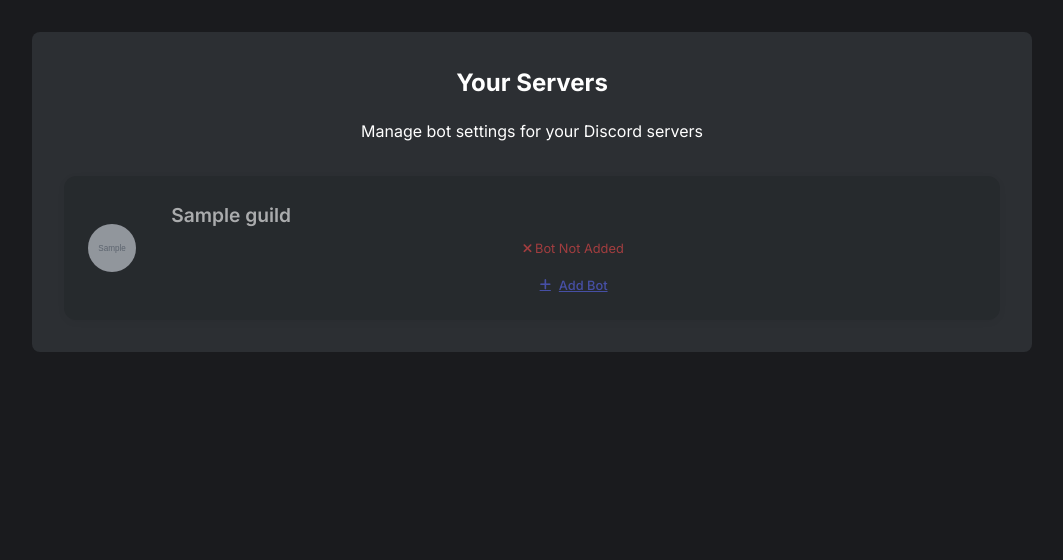
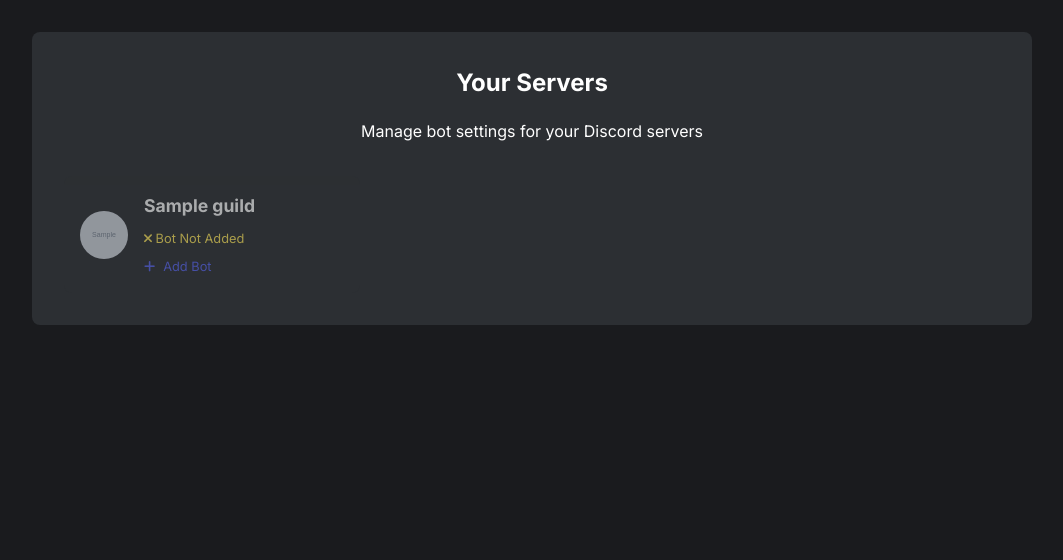
Before and after one commit to sreayas-me/bot, a Flask app: template dashboard/templates/servers.html in a window 1280 px wide. Shown: the part 70-630 px from the top of the page, without its empty margins (108-1171 px from the left). Run offline with Flask 3, Linux system fonts and the light colour scheme; the template is opened without the code that fills it: most values are stand-ins (such as "Sample title", 1, 10 or a date in 2020); grey boxes marked "Sample" are stand-in pictures.

Commit message:
Changing over servers.html to put inside dashboard https://github.com/bronxbot/dashboard

```diff
--- a/dashboard/templates/servers.html
+++ b/dashboard/templates/servers.html
@@ -28,97 +28,18 @@
 
     <link rel="stylesheet" href="{{ url_for('static', filename='css/style.css') }}">
     <link rel="stylesheet" href="https://cdnjs.cloudflare.com/ajax/libs/font-awesome/6.0.0/css/all.min.css">
-    <style>
-        /* Responsive grid improvements */
-        .server-grid {
-            display: grid;
-            grid-template-columns: repeat(auto-fit, minmax(260px, 1fr));
-            gap: 1.5rem;
-            margin-top: 2rem;
-        }
-        .server-card {
-            background: #23272a;
-            border-radius: 12px;
-            padding: 1.5rem;
-            display: flex;
-            align-items: center;
-            transition: box-shadow 0.2s, transform 0.2s;
-            box-shadow: 0 2px 8px rgba(0,0,0,0.08);
-            text-decoration: none;
-            color: inherit;
-        }
-        .server-card.active:hover, .server-card.active:focus {
-            box-shadow: 0 4px 16px #5865f2aa;
-            transform: translateY(-2px) scale(1.02);
-        }
-        .server-card.disabled {
-            opacity: 0.6;
-            cursor: not-allowed;
-            pointer-events: none;
-        }
-        .server-icon img, .server-icon i {
-            width: 56px;
-            height: 56px;
-            border-radius: 50%;
-            background: #2c2f33;
-            object-fit: cover;
-            display: block;
-        }
-        .server-icon {
-            margin-right: 1.2rem;
-            flex-shrink: 0;
-        }
-        .server-info h3 {
-            margin: 0 0 0.5rem 0;
-            font-size: 1.2rem;
-            font-weight: 600;
-        }
-        .server-actions {
-            display: flex;
-            gap: 1rem;
-            align-items: center;
-        }
-        .server-status.active {
-            color: #43b581;
-        }
-        .server-status.inactive {
-            color: #f04747;
-        }
-        .add-bot-link {
-            color: #5865f2;
-            text-decoration: underline;
-            font-weight: 500;
-        }
-        .add-bot-link:hover, .add-bot-link:focus {
-            color: #4752c4;
-        }
-        .settings-hint {
-            color: #aaa;
-            font-size: 0.95em;
-        }
-        @media (max-width: 600px) {
-            .server-card {
-                flex-direction: column;
-                align-items: flex-start;
-            }
-            .server-icon {
-                margin-right: 0;
-                margin-bottom: 1rem;
-            }
-        }
-    </style>
 </head>
 <body>
-    <nav class="navbar" aria-label="Main navigation">
+    <nav class="navbar">
         <div class="nav-content">
-            <button id="nav-toggle" class="nav-toggle" aria-label="Toggle navigation" aria-expanded="false">
+            <button id="nav-toggle" class="nav-toggle">
                 <i class="fas fa-bars"></i>
             </button>
             <a href="/" class="nav-brand">BronxBot</a>
             <div class="nav-links collapsible">
                 <a href="/" class="nav-link">Dashboard</a>
                 <a href="/settings" class="nav-link">Settings</a>
-                <a href="/servers" class="nav-link active" aria-current="page">Servers</a>
+                <a href="/servers" class="nav-link active">Servers</a>
                 <a href="/logout" class="nav-link">Logout</a>
             </div>
         </div>
```
Also changed, not shown: other parts of dashboard/templates/servers.html (+17 -17 lines).
